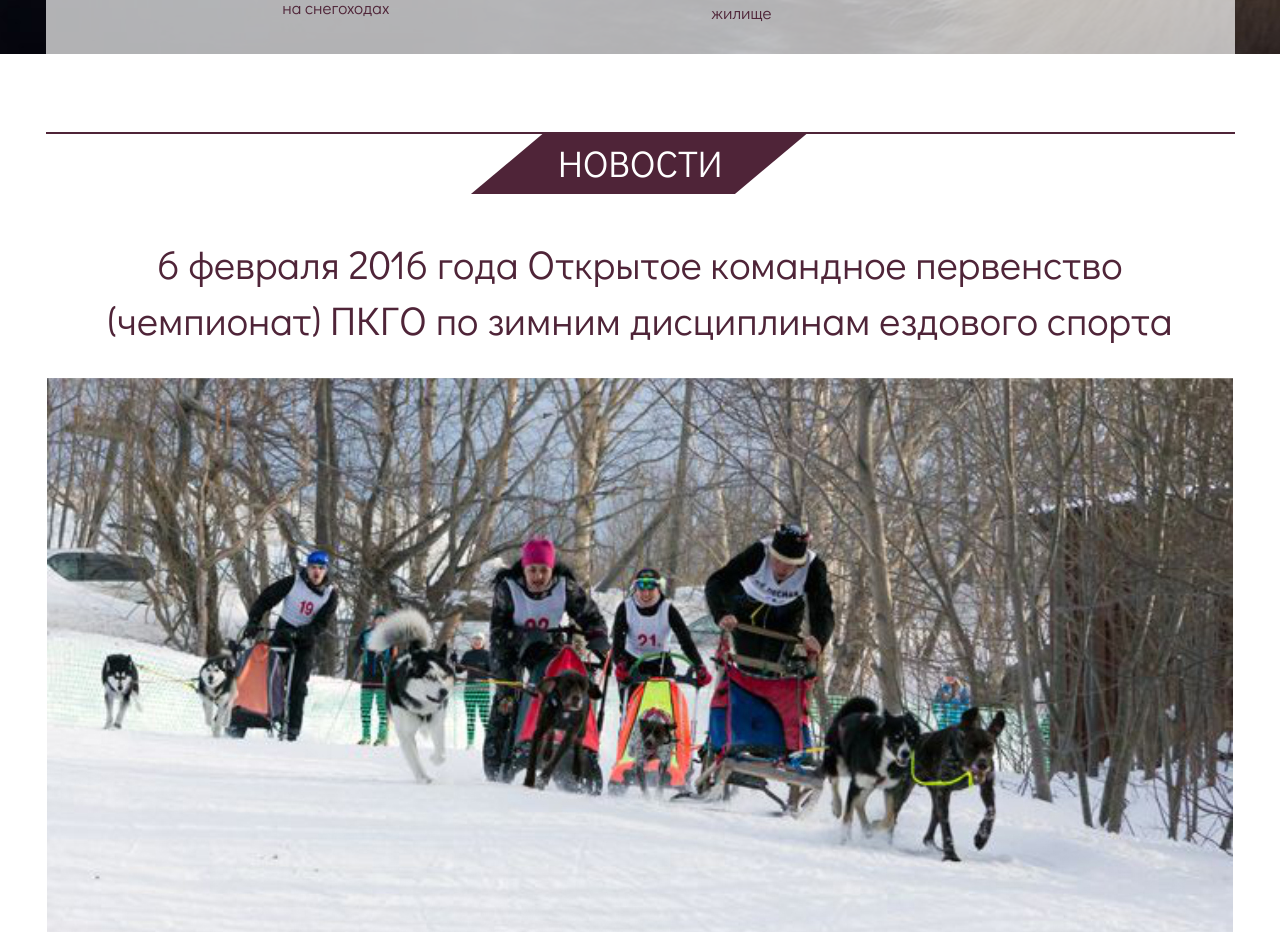
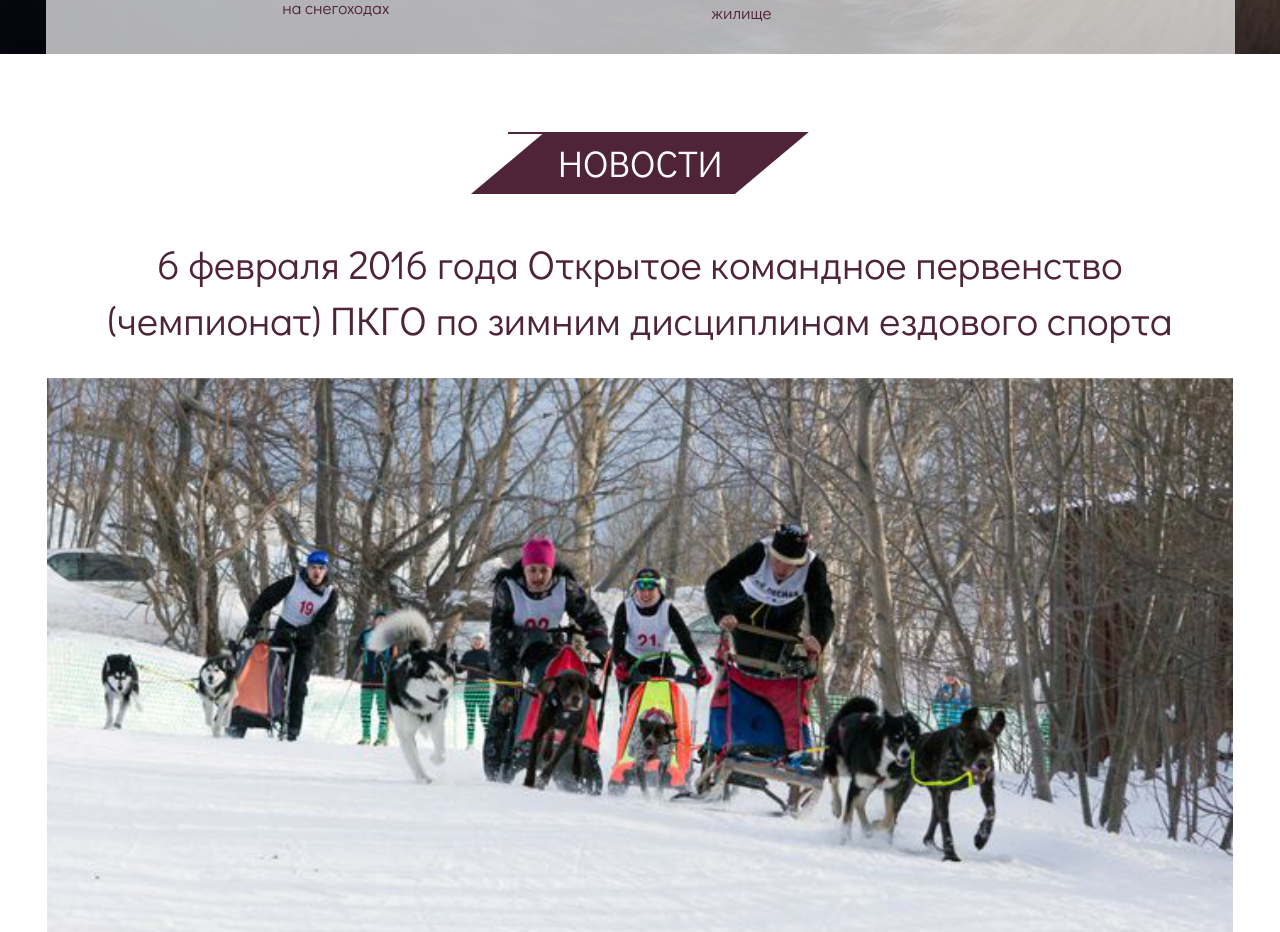
Before and after one commit to mekela/kamchatka2, a plain HTML site: page index.html in a window 1280 px wide. Shown: the part 1176-2108 px from the top of the page. Drawn offline with nearby package versions, Linux system fonts and the light colour scheme.

Commit message:
center news

```diff
--- a/sass/_main.scss
+++ b/sass/_main.scss
@@ -211,6 +211,9 @@
 
 	.news_wrap{
 		position: relative;
+		display: flex;
+		justify-content: center;
+    	flex-wrap: wrap;
 		.title{
 			text-align: center;
 			&:before, &:after{
--- a/sass/_mobile.scss
+++ b/sass/_mobile.scss
@@ -27,6 +27,9 @@
 }
 
 @include mq($max-width: 1000px) {
+	.news_wrap{
+		display: block;
+	}
 	.social{
 		bottom: 70px;
 	}
```
Also changed, not shown: css/screen.css.
